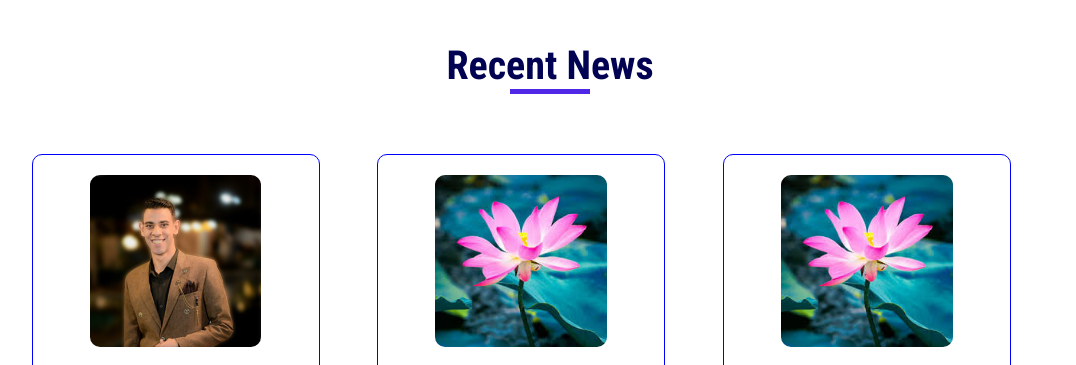
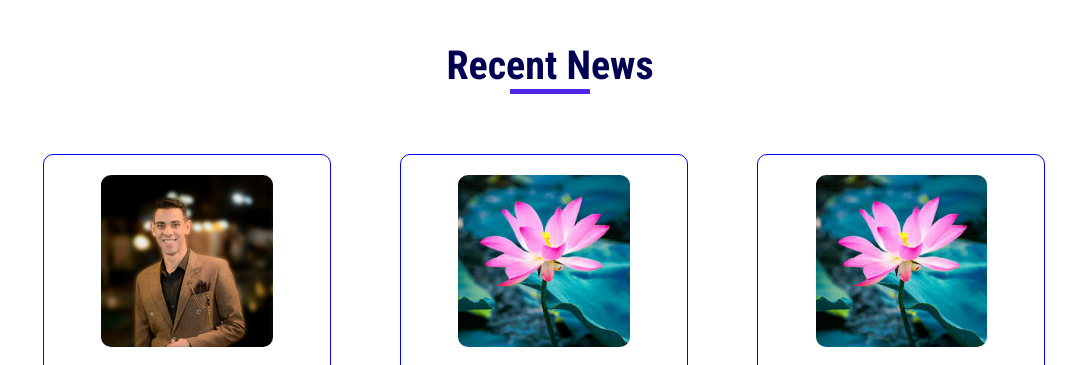
Before and after one commit to Mohamed1413/Zona-Digital-Agency, a plain HTML site: page index.html in a window 1280 px wide. Shown: the part 6168-6533 px from the top of the page, without its empty margins (90-1166 px from the left). Drawn offline with Linux system fonts and the light colour scheme.

Commit message:
Update style.css

```diff
--- a/css/style.css
+++ b/css/style.css
@@ -984,7 +984,7 @@
 
 .news-sec-item {
     width: 25%;
-    margin-left: 5%;
+    margin-left: 6%;
     border: 1px solid blue;
     border-radius: 10px;
     text-align: center;
```
